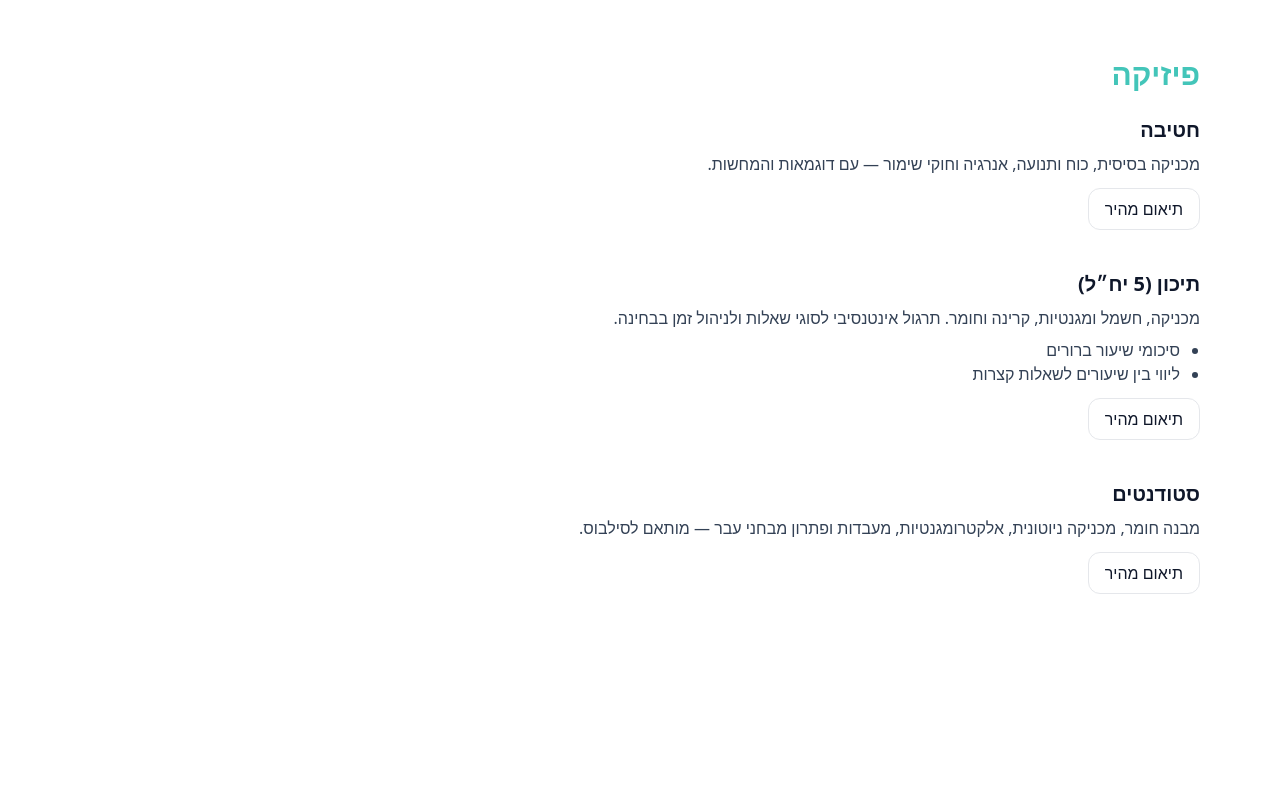
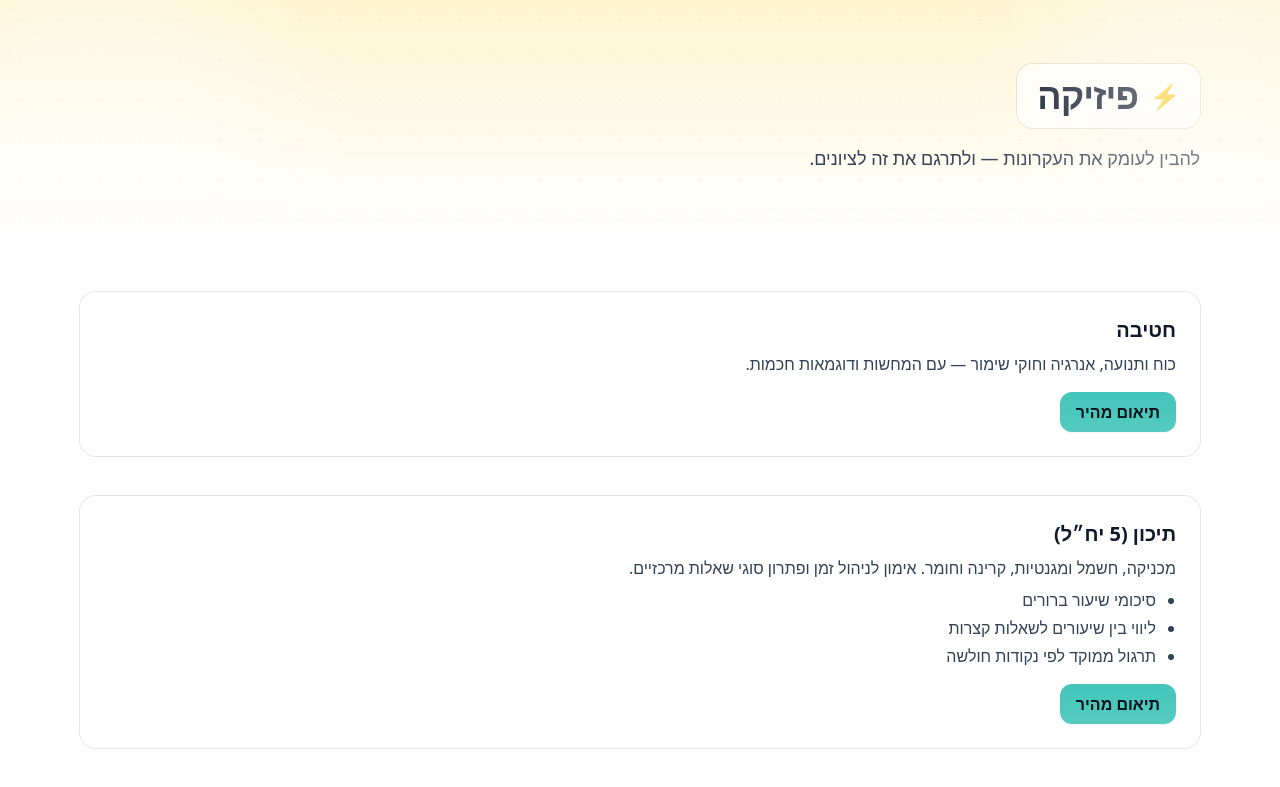
Before and after one commit to roadam11/RoieTutor, a Next.js app: page /subjects/physics in a window 1280 px wide. Shown: the top 787 px of the page. Built offline with nearby package versions, Linux system fonts and the light colour scheme.

Commit message:
Update physics.js

```diff
--- a/pages/subjects/physics.js
+++ b/pages/subjects/physics.js
@@ -1,42 +1,58 @@
 import Head from 'next/head'
 import { useEffect } from 'react'
+import SubjectLayout from '../../components/SubjectLayout'
 
 export default function PhysicsPage() {
   useEffect(()=>{ document.documentElement.setAttribute('dir','rtl') },[])
   const wa = (topic) => `https://wa.me/972549480190?text=${encodeURIComponent(`שלום רועי, מעוניין בשיעור בפיזיקה (${topic}).`)}`;
 
   return (
-    <div className="min-h-screen bg-white dark:bg-ink text-slate-900 dark:text-slate-100">
+    <SubjectLayout
+      title="פיזיקה"
+      subtitle="להבין לעומק את העקרונות — ולתרגם את זה לציונים."
+      icon="⚡"
+      gradient="from-amber-200/40 to-orange-100/0 dark:from-amber-500/10 dark:to-transparent"
+    >
       <Head>
         <title>RoieTutor — פיזיקה</title>
-        <meta name="description" content="שיעורים פרטיים בפיזיקה: חטיבה, תיכון (5 יח״ל) וסטודנטים. הסברים בהירים, תרגול ממוקד וליווי בין שיעורים." />
+        <meta name="description" content="שיעורים פרטיים בפיזיקה: חטיבה, 5 יח״ל וסטודנטים. הסברים בהירים, תרגול ממוקד וליווי בין שיעורים." />
       </Head>
 
-      <main className="max-w-6xl mx-auto px-4 py-14">
-        <h1 className="text-3xl font-extrabold text-tealBrand mb-6">פיזיקה</h1>
-
-        <section className="mb-10">
-          <h2 className="text-xl font-bold mb-2">חטיבה</h2>
-          <p className="text-slate-700 dark:text-slate-300">מכניקה בסיסית, כוח ותנועה, אנרגיה וחוקי שימור — עם דוגמאות והמחשות.</p>
-          <a href={wa('חטיבה')} className="inline-block mt-3 rounded-xl px-4 py-2 border hover:border-tealBrand hover:text-tealBrand">תיאום מהיר</a>
-        </section>
-
-        <section className="mb-10">
-          <h2 className="text-xl font-bold mb-2">תיכון (5 יח״ל)</h2>
-          <p className="text-slate-700 dark:text-slate-300">מכניקה, חשמל ומגנטיות, קרינה וחומר. תרגול אינטנסיבי לסוגי שאלות ולניהול זמן בבחינה.</p>
-          <ul className="list-disc pr-5 text-slate-700 dark:text-slate-300 mt-2">
-            <li>סיכומי שיעור ברורים</li>
-            <li>ליווי בין שיעורים לשאלות קצרות</li>
-          </ul>
-          <a href={wa('תיכון 5 יח״ל')} className="inline-block mt-3 rounded-xl px-4 py-2 border hover:border-tealBrand hover:text-tealBrand">תיאום מהיר</a>
-        </section>
-
-        <section>
-          <h2 className="text-xl font-bold mb-2">סטודנטים</h2>
-          <p className="text-slate-700 dark:text-slate-300">מבנה חומר, מכניקה ניוטונית, אלקטרומגנטיות, מעבדות ופתרון מבחני עבר — מותאם לסילבוס.</p>
-          <a href={wa('סטודנטים')} className="inline-block mt-3 rounded-xl px-4 py-2 border hover:border-tealBrand hover:text-tealBrand">תיאום מהיר</a>
-        </section>
-      </main>
-    </div>
+      <Section
+        title="חטיבה"
+        text="כוח ותנועה, אנרגיה וחוקי שימור — עם המחשות ודוגמאות חכמות."
+        ctaHref={wa('חטיבה')}
+      />
+      <Section
+        title="תיכון (5 יח״ל)"
+        text="מכניקה, חשמל ומגנטיות, קרינה וחומר. אימון לניהול זמן ופתרון סוגי שאלות מרכזיים."
+        bullets={['סיכומי שיעור ברורים', 'ליווי בין שיעורים לשאלות קצרות', 'תרגול ממוקד לפי נקודות חולשה']}
+        ctaHref={wa('תיכון 5 יח״ל')}
+      />
+      <Section
+        title="סטודנטים"
+        text="מכניקה ניוטונית, אלקטרומגנטיות ומבנה חומר — התאמה לסילבוס ולמרצה."
+        ctaHref={wa('סטודנטים')}
+      />
+    </SubjectLayout>
   )
 }
+
+function Section({ title, text, bullets = [], ctaHref }) {
+  return (
+    <section className="mb-10 animate-fade">
+      <div className="rounded-2xl p-6 bg-white/70 dark:bg-white/5 backdrop-blur ring-1 ring-black/10 dark:ring-white/10">
+        <h2 className="text-xl font-bold mb-2">{title}</h2>
+        <p className="text-slate-700 dark:text-slate-300">{text}</p>
+        {bullets.length > 0 && (
+          <ul className="list-disc pr-5 text-slate-700 dark:text-slate-300 mt-2 space-y-1">
+            {bullets.map((b,i)=><li key={i}>{b}</li>)}
+          </ul>
+        )}
+        <a href={ctaHref} className="inline-block mt-4 rounded-xl px-4 py-2 bg-gradient-to-b from-tealBrand to-tealBrand/90 text-[#061019] font-semibold shadow-sm hover:shadow-md">
+          תיאום מהיר
+        </a>
+      </div>
+    </section>
+  )
+}
```
